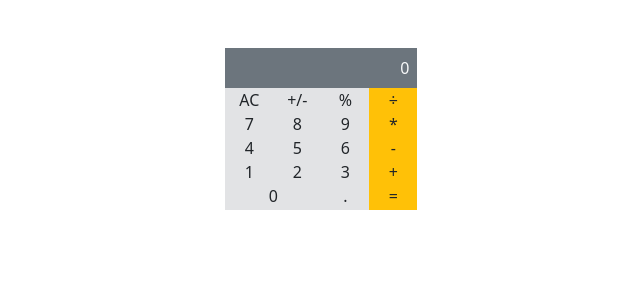
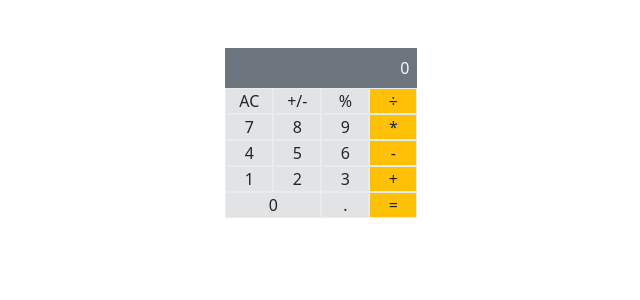
Before and after one commit to gjuliao/react_math_magician, a React (Create React App) app: page / in a window 1280 px wide. Shown: the top 300 px of the page, without its empty margins (331-971 px from the left). Built offline with nearby package versions, Linux system fonts and the light colour scheme.

Commit message:
changed border styling

```diff
--- a/src/components/BtnNumbers.js
+++ b/src/components/BtnNumbers.js
@@ -11,7 +11,7 @@ export default class BtnNumbers extends React.Component {
   render() {
     const { item } = this.props;
     return (
-      <div className="bg-secondary-subtle buttons border-0 shadow-none text-dark">
+      <div className="bg-secondary-subtle buttons border border-light-subtle text-dark">
         {item}
       </div>
     );
--- a/src/components/BtnOperator.js
+++ b/src/components/BtnOperator.js
@@ -12,7 +12,7 @@ export default class BtnOperator extends React.Component {
   render() {
     const { item } = this.props;
     return (
-      <div className="bg-warning buttons border-0 shadow-none text-dark">
+      <div className="bg-warning buttons border border-light-subtle text-dark">
         {item}
       </div>
     );
--- a/src/components/Zero.js
+++ b/src/components/Zero.js
@@ -11,7 +11,7 @@ export default class Zero extends React.Component {
   render() {
     const { item } = this.props;
     return (
-      <div className="bg-secondary-subtle zero-btn shadow-none border-0 text-dark">
+      <div className="bg-secondary-subtle zero-btn border border-light-subtle text-dark">
         {item}
       </div>
     );
```
